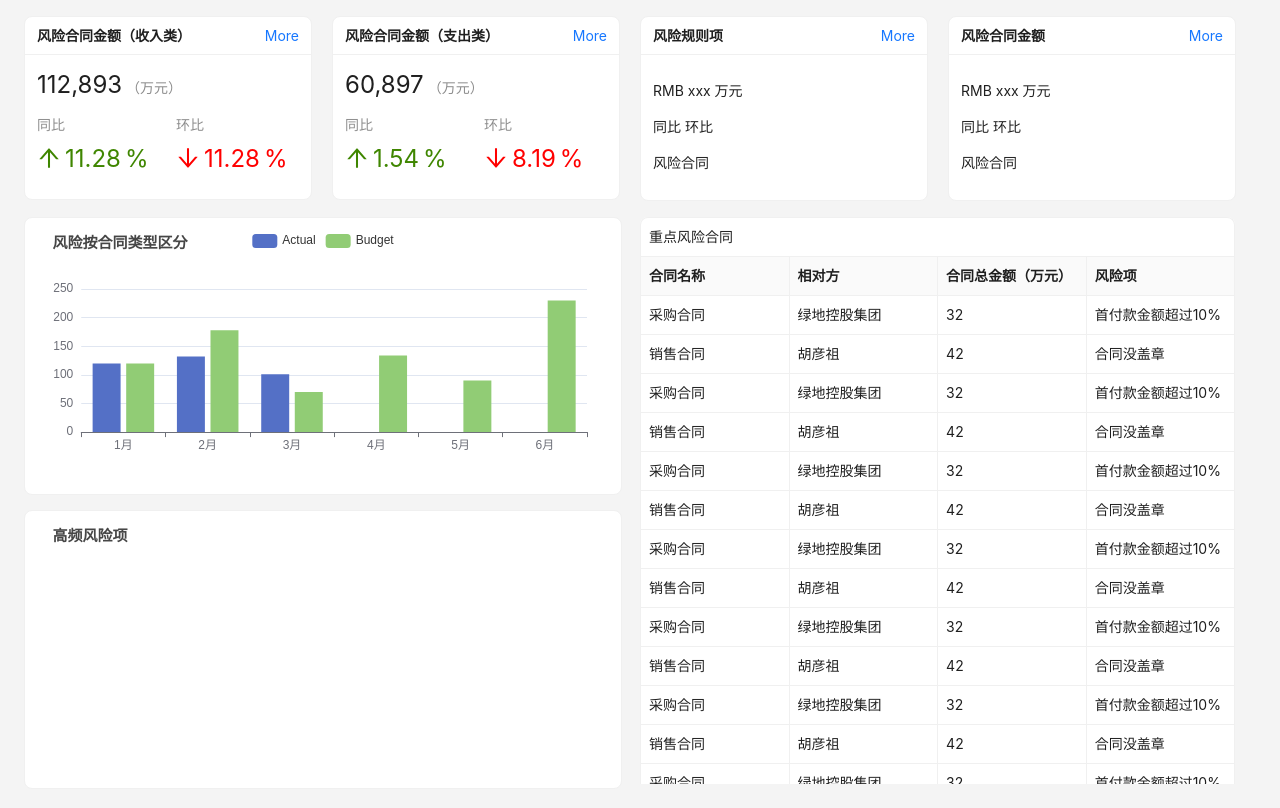
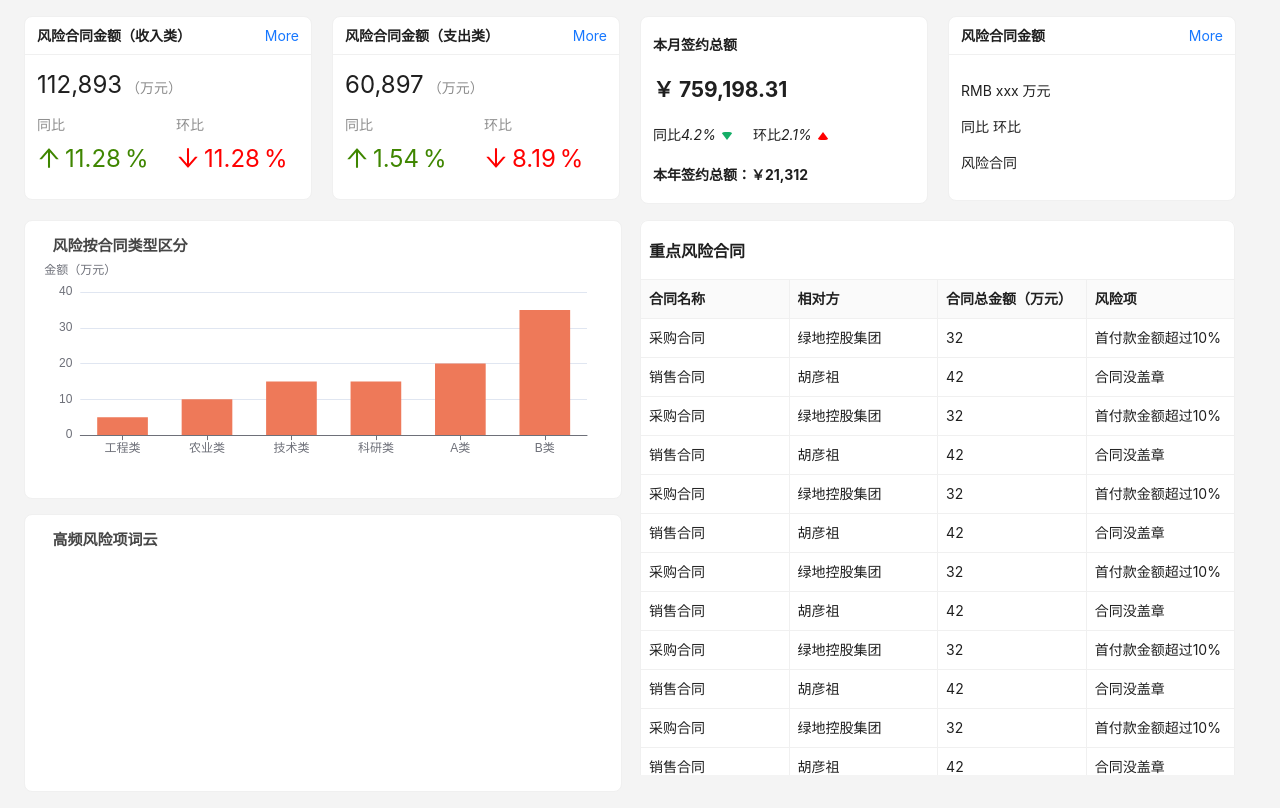
Before and after one commit to 1Garden/chart-demo, a React (Vite) app in the folder vite-chart/: page / in a window 1280 px wide. Built offline with nearby package versions, Linux system fonts and the light colour scheme.

Commit message:
更新一些样式

```diff
--- a/vite-chart/src/pages/index.jsx
+++ b/vite-chart/src/pages/index.jsx
@@ -5,6 +5,9 @@ import Chart from '../components/Chart';
 import './style.css';
 import * as echarts from 'echarts';
 import 'echarts-wordcloud';
+import { Typography } from 'antd';
+
+const { Title } = Typography;
 
 const dataSource = [
   {
@@ -132,7 +135,7 @@ const columns = [
 
 let wordCloudOption = {
   title: {
-    text: '高频风险项',
+    text: '高频风险项词云',
     left: '2%',
     textStyle: {
       fontSize: 15,
@@ -851,7 +854,7 @@ wordCloudOption.series[0].data = JsonList;
 
 const cardStyle = { width: '97%', height: '34.8vh' };
 
-const option = {
+const barOption = {
   title: {
     text: '风险按合同类型区分',
     left: '2%',
@@ -860,29 +863,43 @@ const option = {
     },
     top: '1%',
   },
+  color: ['#ee7959', '#108b96', '#b7d332', '#a6559d', '#9b8ea9'],
+  tooltip: {
+    trigger: 'axis',
+    axisPointer: {
+      // 坐标轴指示器，坐标轴触发有效
+      type: 'shadow', // 默认为直线，可选为：'line' | 'shadow'
+    },
+  },
   grid: {
-    left: '3%',
+    left: '4%',
     right: '4%',
     bottom: '3%',
     containLabel: true,
   },
-  legend: {},
-  tooltip: {},
-  dataset: {
-    source: [
-      ['product', '1月', '2月', '3月', '4月', '5月', '6月'],
-      ['Actual', 120, 132, 101, '-', '-', '-', '-'],
-      ['Budget', 120, 178, 70, 134, 90, 230, 210],
-    ],
-  },
-  xAxis: { type: 'category' },
-  yAxis: {},
+  xAxis: [
+    {
+      type: 'category',
+      data: ['工程类', '农业类', '技术类', '科研类', 'A类', 'B类'],
+      axisTick: {
+        alignWithLabel: true,
+      },
+    },
+  ],
+  yAxis: [
+    {
+      name: '金额（万元）',
+      type: 'value',
+    },
+  ],
   series: [
     {
+      name: '合同金额合计',
       type: 'bar',
-      seriesLayoutBy: 'row',
+      barWidth: '60%',
+      data: [5, 10, 15, 15, 20, 35],
+      color: ['#ee7959', '#108b96', '#b7d332', '#a6559d', '#9b8ea9'],
     },
-    { type: 'bar', seriesLayoutBy: 'row' },
   ],
 };
 
@@ -976,15 +993,22 @@ function Main() {
           </Card>
         </Col>
         <Col span={6} className="col">
-          <Card
-            size="small"
-            title="风险规则项"
-            extra={<a href="#">More</a>}
-            style={{ width: '22.5vw' }}
-          >
-            <p>RMB xxx 万元</p>
-            <p>同比 环比 </p>
-            <p>风险合同</p>
+          <Card size="small" style={{ width: '22.5vw' }}>
+            <h4 style={{ marginTop: '5px', marginBottom: '5px' }}>
+              本月签约总额
+            </h4>
+            <h2>￥ 759,198.31</h2>
+            <span>
+              同比
+              <i>
+                4.2%<b id="triangle-down"></b>
+              </i>
+              环比
+              <i>
+                2.1%<b id="triangle-up"></b>
+              </i>
+            </span>
+            <h4 style={{ marginBottom: '5px' }}>本年签约总额：￥21,312</h4>
           </Card>
         </Col>
         <Col span={6}>
@@ -1007,7 +1031,7 @@ function Main() {
             className="chartCard"
             style={{ ...cardStyle, marginBottom: '15px', padding: '1px' }}
           >
-            <Chart option={option} style={{ padding: '10px' }} />
+            <Chart option={barOption} style={{ padding: '10px' }} />
           </Card>
           <Card
             className="chartCard"
@@ -1023,9 +1047,13 @@ function Main() {
             pagination={false}
             bordered
             size="small"
-            title={() => '重点风险合同'}
+            title={() => (
+              <Title level={5} style={{ marginTop: '10px' }}>
+                重点风险合同
+              </Title>
+            )}
             scroll={{
-              y: '61vh',
+              y: '57vh',
             }}
             style={{
               width: '46.5vw',
--- a/vite-chart/src/pages/style.css
+++ b/vite-chart/src/pages/style.css
@@ -10,3 +10,24 @@
 .chartCard > .ant-card-body {
   padding: 10px;
 }
+
+#triangle-up {
+  width: 0;
+  height: 0;
+  border-left: 6px solid transparent;
+  border-right: 6px solid transparent;
+  border-bottom: 8px solid red;
+  display: inline-block;
+  margin: 0 20px 0 5px;
+  border-radius: 5px;
+}
+#triangle-down {
+  width: 0;
+  height: 0;
+  border-left: 6px solid transparent;
+  border-right: 6px solid transparent;
+  border-top: 8px solid #14ae67;
+  display: inline-block;
+  margin: 0 20px 0 5px;
+  border-radius: 5px;
+}
```
